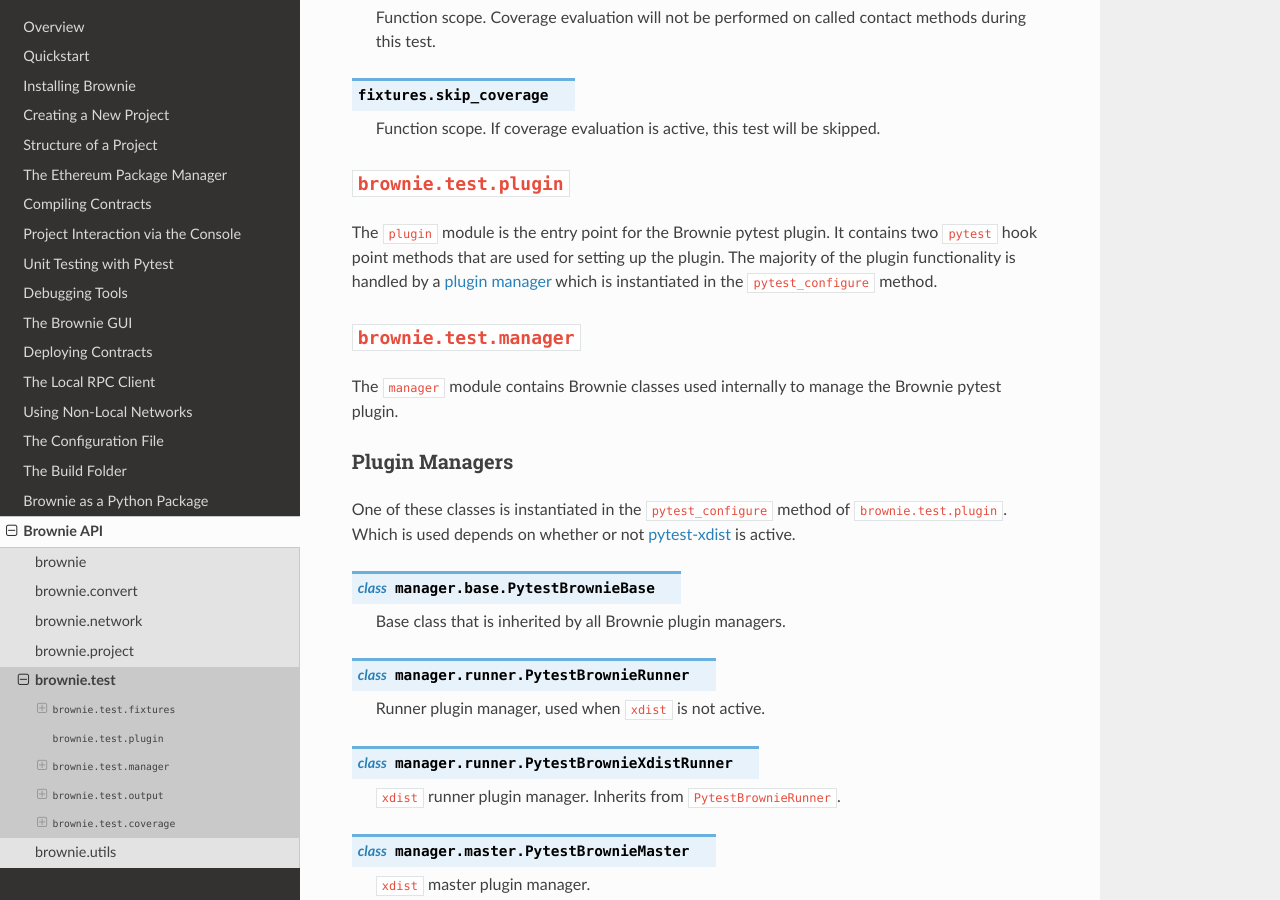
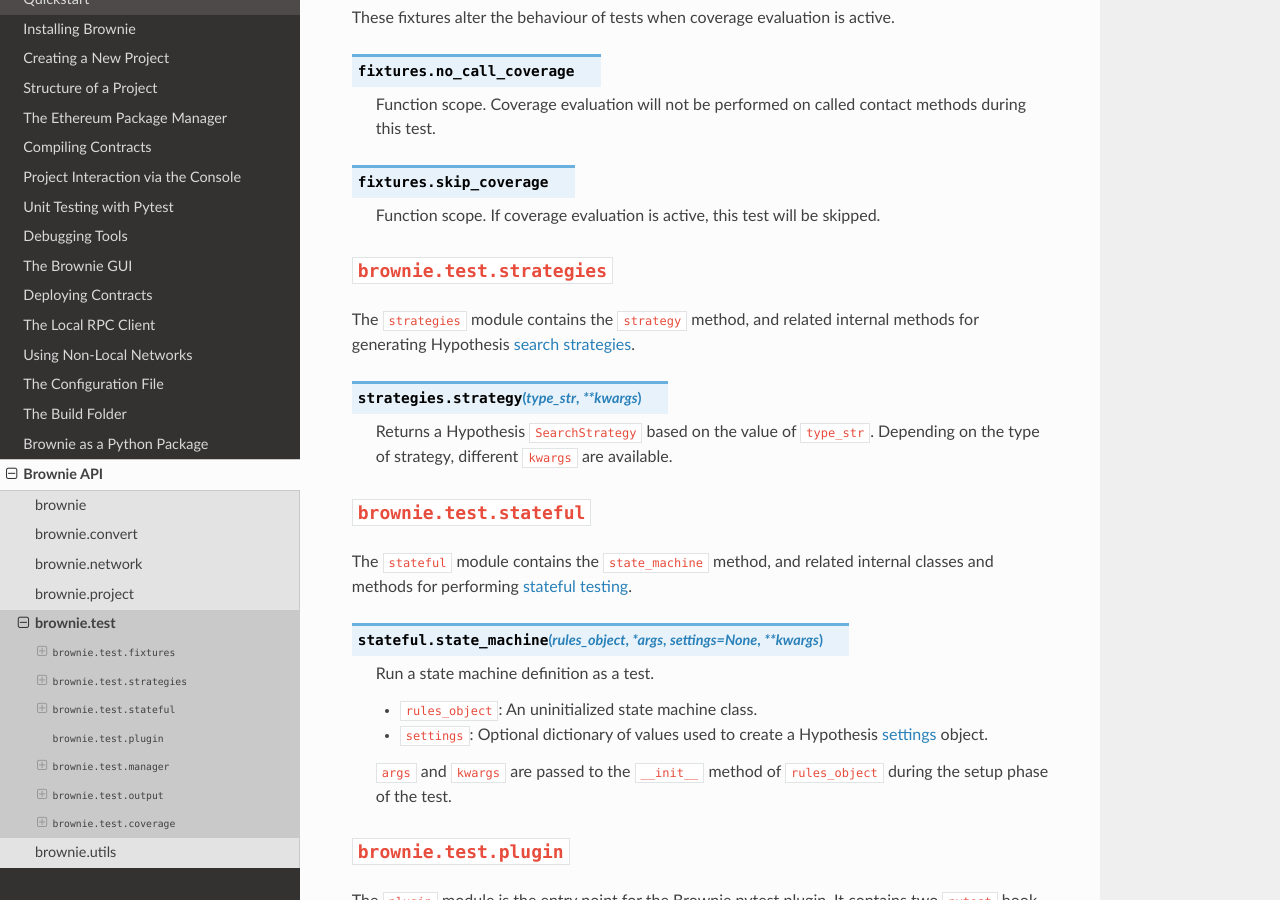
Before and after one commit to eth-brownie/brownie, a Sphinx documentation site: the page built from docs/api-test.rst, in a window 1280 px wide and 900 px high, scrolled down 1687 px. Built offline with Sphinx 7.4.7 and the Read the Docs theme 2.0.0, drawn with Linux system fonts in a browser that asks for light colours; some of the changed text lies outside the part shown.

Commit message:
update api docs, changelog

```diff
--- a/docs/api-test.rst
+++ b/docs/api-test.rst
@@ -39,6 +39,10 @@
 
     Session scope. Yields an instantiated :ref:`Rpc<rpc>` object.
 
+.. py:attribute:: fixtures.state_machine
+
+    Session scope. Yields the :ref:`state_machine<api-test-state_machine>` method, used to launc rule-based state machine tests.
+
 .. py:attribute:: fixtures.web3
 
     Session scope. Yields an instantiated :ref:`Web3<web3>` object.
@@ -72,6 +76,31 @@
 .. py:attribute:: fixtures.skip_coverage
 
     Function scope. If coverage evaluation is active, this test will be skipped.
+
+``brownie.test.strategies``
+===========================
+
+The ``strategies`` module contains the ``strategy`` method, and related internal methods for generating Hypothesis `search strategies <https://hypothesis.readthedocs.io/en/latest/details.html#defining-strategies>`_.
+
+.. py:method:: strategies.strategy(type_str, **kwargs)
+
+    Returns a Hypothesis ``SearchStrategy`` based on the value of ``type_str``. Depending on the type of strategy, different ``kwargs`` are available.
+
+``brownie.test.stateful``
+=========================
+
+The ``stateful`` module contains the ``state_machine`` method, and related internal classes and methods for performing `stateful testing <https://hypothesis.readthedocs.io/en/latest/stateful.html>`_.
+
+.. _api-test-state_machine:
+
+.. py:method:: stateful.state_machine(rules_object, *args, settings=None, **kwargs)
+
+    Run a state machine definition as a test.
+
+    * ``rules_object``: An uninitialized state machine class.
+    * ``settings``: Optional dictionary of values used to create a Hypothesis `settings <https://hypothesis.readthedocs.io/en/latest/settings.html#available-settings>`_ object.
+
+    ``args`` and ``kwargs`` are passed to the ``__init__`` method of ``rules_object`` during the setup phase of the test.
 
 ``brownie.test.plugin``
 =======================
```
Also changed, not shown: other parts of docs/api-test.rst (+1 -1 lines), CHANGELOG.md (+3 -0 lines).
